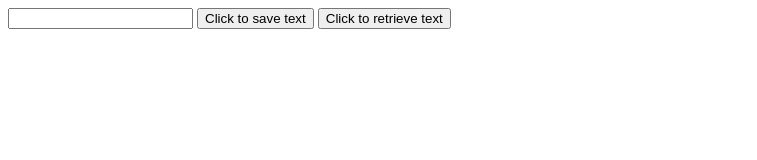
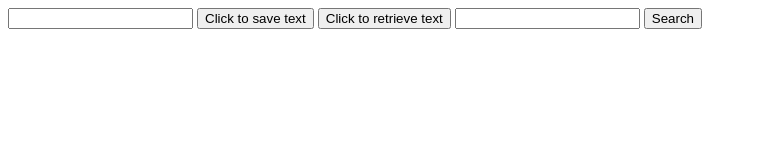
Before and after one commit to kristie-zheng/CRUDApp, a plain HTML site: page index.html in a window 1280 px wide. Shown: the whole page, without its empty margins (0-757 px from the left). Drawn offline with nearby package versions, Linux system fonts and the light colour scheme.

Commit message:
Change name of debug div to snippetDisplay; add button and box for search

```diff
--- a/index.html
+++ b/index.html
@@ -12,7 +12,9 @@
   <input class="textField" type="text" name= "firstInputField">
   <button type="button" class="setData"> Click to save text </button>
   <button type="button" class="getData"> Click to retrieve text </button>
-  <div class="debug"></div>
+  <input class="searchBar" type="text" name="search">
+  <button type="button" class="search"> Search </button>
+  <div class="snippetDisplay"></div>
 
 <script>
 
```
